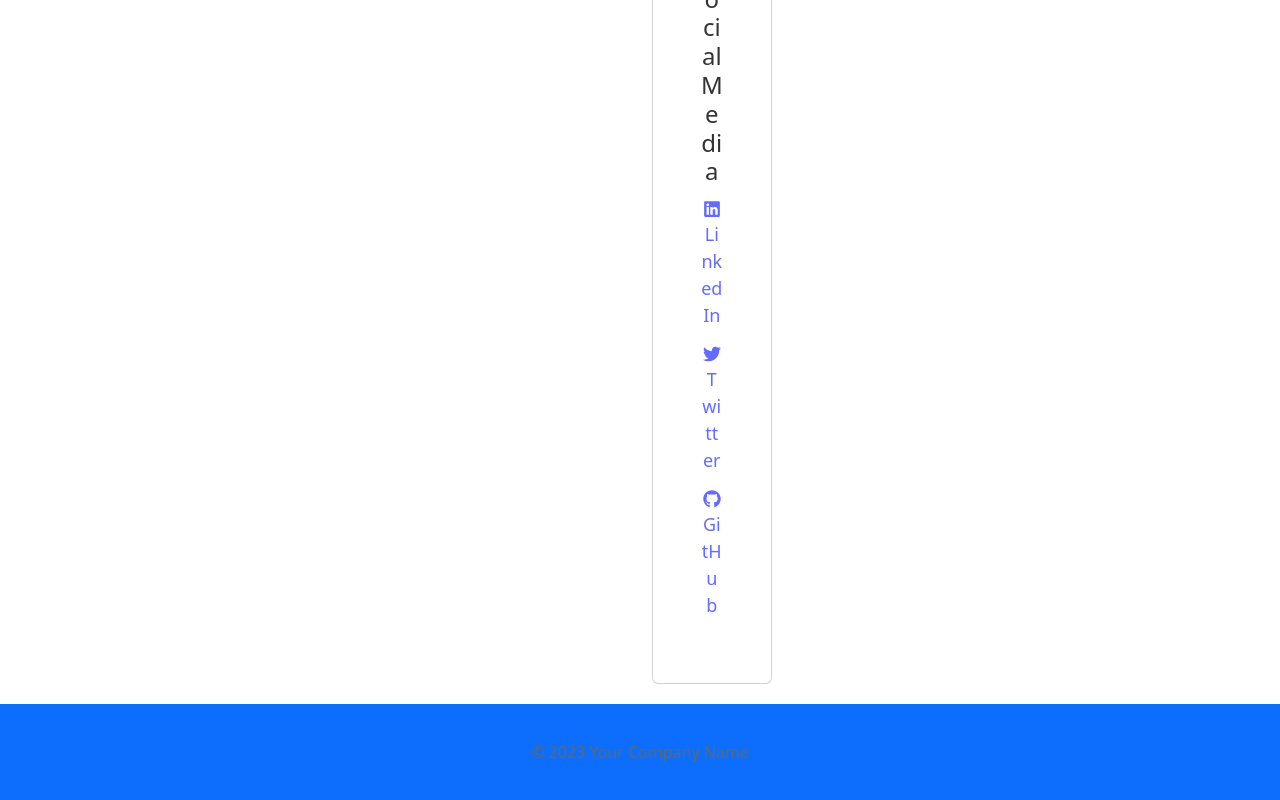
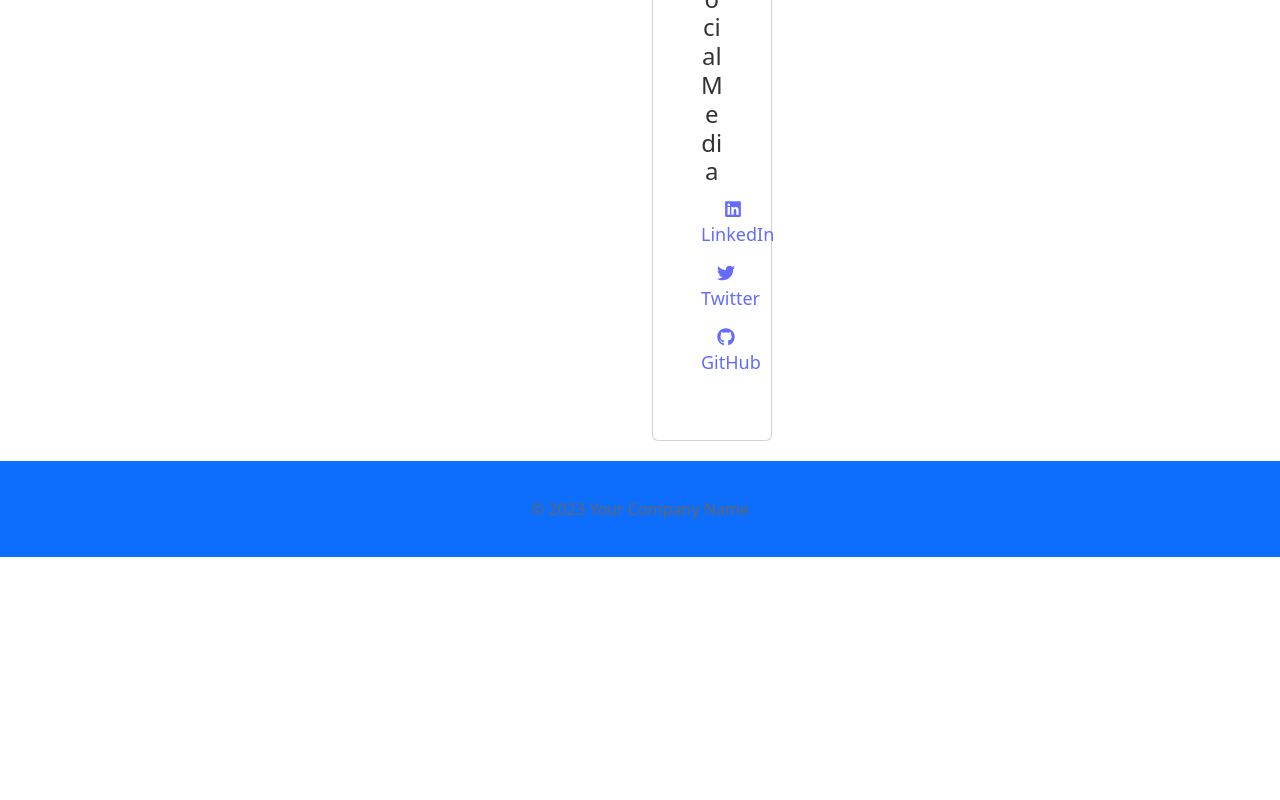
Before and after one commit to RAZAGHUL123/lavenderSite, a React (Vite) app: page /about in a window 1280 px wide. Shown: the part 958-1758 px from the top of the page. After the commit the page ends 1515 px from the top, so only its background shows below. Built offline with nearby package versions, Linux system fonts and the light colour scheme.

Commit message:
yo that is cool

```diff
--- a/src/components/About.css
+++ b/src/components/About.css
@@ -32,3 +32,16 @@ h2 {
   a:hover {
     color: #0056b3; /* Darker blue color on hover */
   }
+  .social-media-list {
+    padding: 0;
+}
+
+.social-media-list li {
+    display: flex;
+    align-items: center;
+    margin-bottom: 10px; /* Spacing between the items, can adjust */
+}
+
+.social-media-icon {
+    margin-right: 10px; /* Spacing between the icon and the text, can adjust */
+}
--- a/src/components/About.jsx
+++ b/src/components/About.jsx
@@ -58,20 +58,20 @@ const AboutMe = () => {
           <Card>
             <Card.Body>
               <h2>Social Media</h2>
-              <ul className="list-unstyled">
+              <ul className="list-unstyled social-media-list">
                 <li>
                   <a href="https://www.linkedin.com/in/rafael-moreno-38b278272/" target="_blank" rel="noopener noreferrer">
-                    <FaLinkedin /> LinkedIn
+                    <FaLinkedin className="social-media-icon" /> LinkedIn
                   </a>
                 </li>
                 <li>
                   <a href="https://twitter.com/no_rest4D_wicke" target="_blank" rel="noopener noreferrer">
-                    <FaTwitter /> Twitter
+                    <FaTwitter className="social-media-icon" /> Twitter
                   </a>
                 </li>
                 <li>
                   <a href="https://github.com/RAZAGHUL123" target="_blank" rel="noopener noreferrer">
-                    <FaGithub /> GitHub
+                    <FaGithub className="social-media-icon" /> GitHub
                   </a>
                 </li>
               </ul>
```
